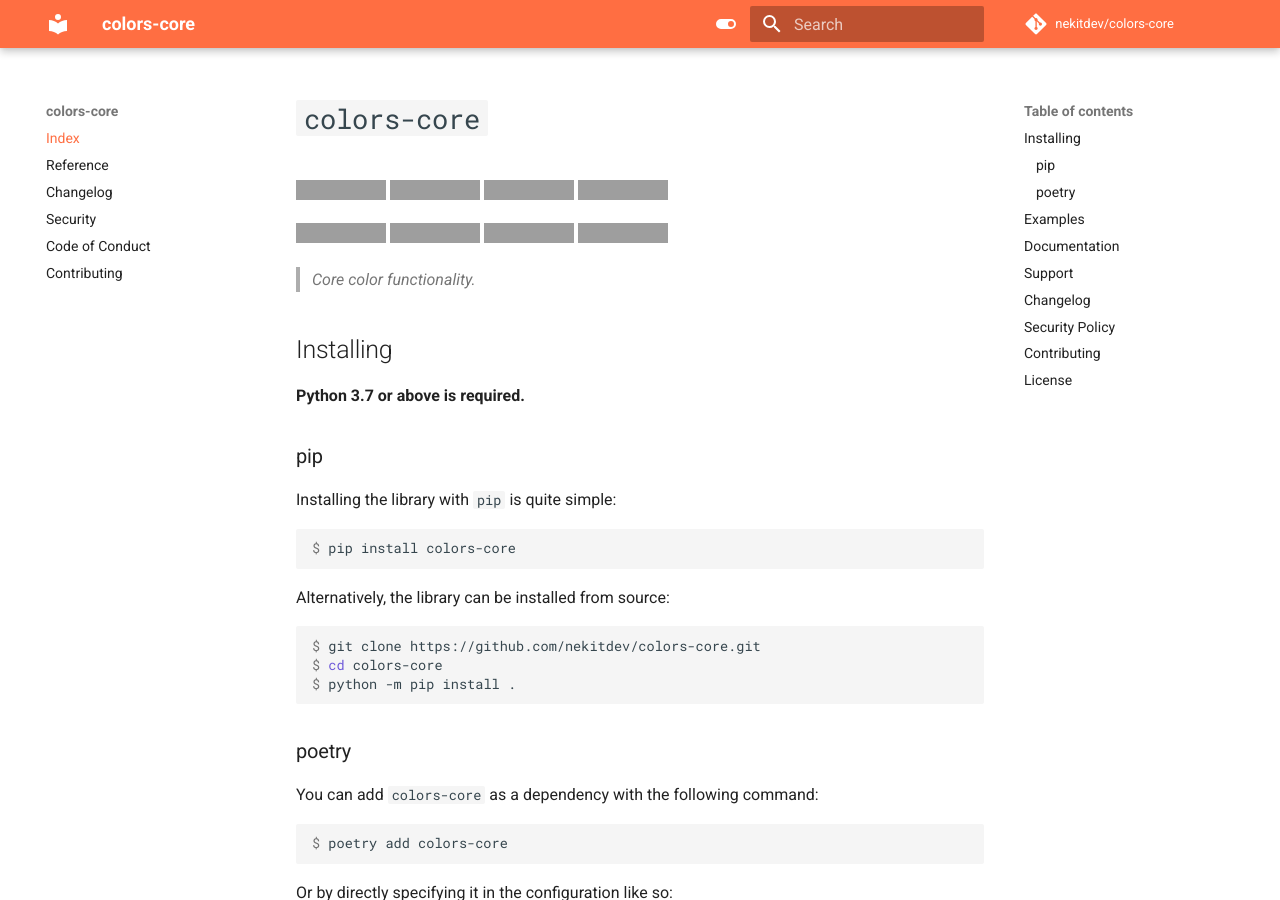
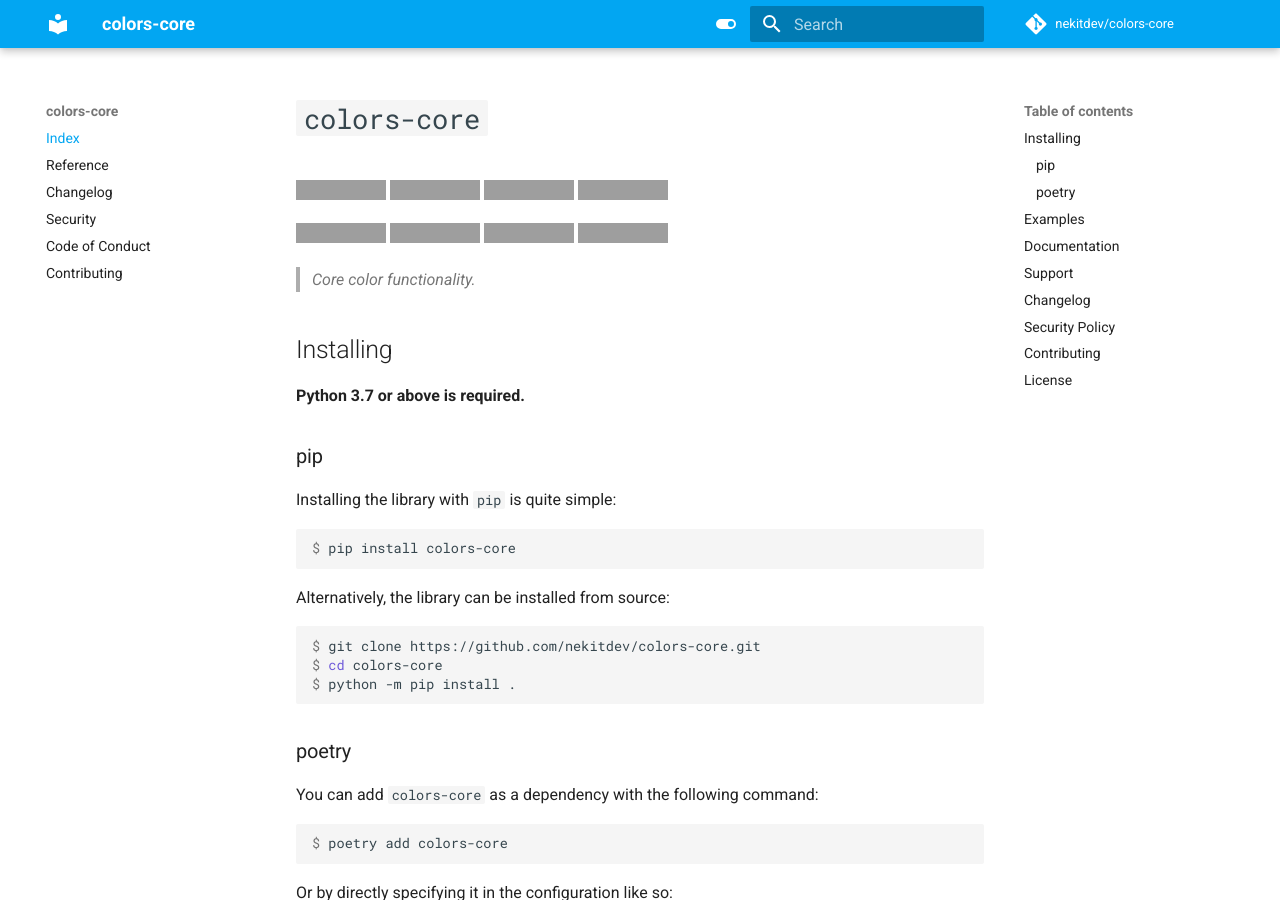
Before and after one commit to nekitdev/colors-core, an MkDocs documentation site: the page built from docs/index.md, in a window 1280 px wide and 900 px high. Built offline with MkDocs 1.6.1 and Material for MkDocs 9.7.7, drawn with Linux system fonts in a browser that asks for light colours; comment, search, counter and statistics services are not loaded; grey boxes are pictures that could not be loaded.

Commit message:
Various changes.

```diff
--- a/mkdocs.yml
+++ b/mkdocs.yml
@@ -35,8 +35,8 @@ theme:
     - media: "(prefers-color-scheme: light)"
       scheme: default
 
-      primary: deep orange
-      accent: light blue
+      primary: light blue
+      accent: deep purple
 
       toggle:
         icon: material/toggle-switch
--- a/pyproject.toml
+++ b/pyproject.toml
@@ -62,14 +62,14 @@ optional = true
 
 [tool.poetry.group.docs.dependencies]
 mkdocs = "1.4.3"
-mkdocs-material = "9.1.12"
+mkdocs-material = "9.1.14"
 
 [tool.poetry.group.docs.dependencies.mkdocstrings]
 version = "0.21.2"
 extras = ["python"]
 
 [tool.poetry.group.dev.dependencies]
-changelogging = "1.2.0"
+changelogging = "1.3.0"
 
 [tool.black]
 line_length = 100
@@ -92,7 +92,7 @@ exclude_lines = [
     "pragma: no cover",
     "if TYPE_CHECKING",
     "@overload",
-    "@abstractmethod",
+    "@required",
     "raise NotImplementedError",
     "raise AssertionError",
     "def __repr__",
```
